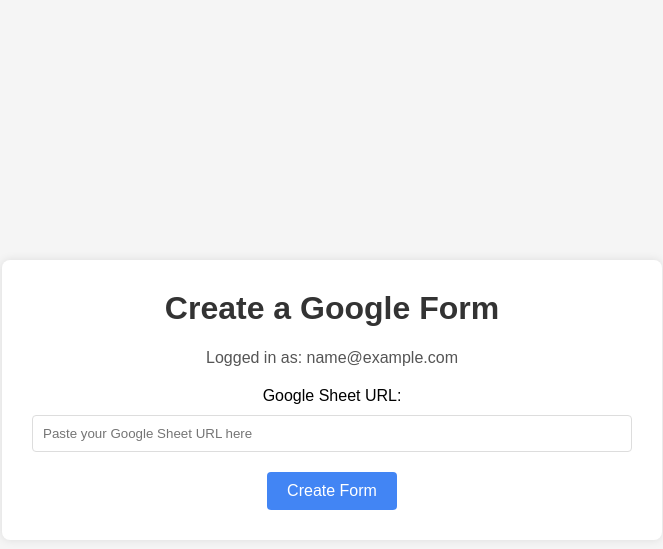
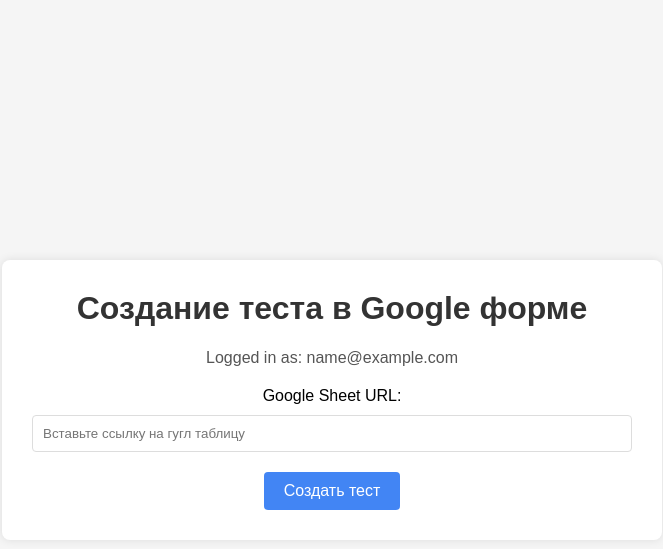
Before and after one commit to dulat76/testcreator, a Flask app: page / in a window 1280 px wide. Shown: the top 549 px of the page, without its empty margins (308-971 px from the left). Run offline with Flask 3, Linux system fonts and the light colour scheme; the visitor is signed in with stand-in values (Sample User, id 1).

Commit message:
full updated file app.py

```diff
--- a/templates/index.html
+++ b/templates/index.html
@@ -1,7 +1,7 @@
 <!DOCTYPE html>
 <html>
 <head>
-    <title>Form Creator</title>
+    <title>Создание теста в Google форме</title>
     <style>
         body {
             font-family: Arial, sans-serif;
@@ -137,7 +137,7 @@
 </head>
 <body>
     <div class="container">
-        <h1>Create a Google Form</h1>
+        <h1>Создание теста в Google форме</h1>
 
         {% with messages = get_flashed_messages() %}
           {% if messages %}
@@ -157,14 +157,14 @@
             <!-- Форма для ввода ссылки на таблицу -->
             <form method="post" action="/create_form" onsubmit="showLoading()">
                 <label for="spreadsheet_url">Google Sheet URL:</label><br>
-                <input type="text" id="spreadsheet_url" name="spreadsheet_url" placeholder="Paste your Google Sheet URL here"><br>
-                <input type="submit" value="Create Form">
+                <input type="text" id="spreadsheet_url" name="spreadsheet_url" placeholder="Вставьте ссылку на гугл таблицу"><br>
+                <input type="submit" value="Создать тест">
             </form>
 
             <!-- Анимация загрузки -->
             <div id="loading">
                 <div class="spinner"></div>
-                <p>Creating your form, please wait...</p>
+                <p>Создаю Вашу форму, подождите пожалуйста...</p>
             </div>
 
             <!-- Информация о подписке для безлимитных пользователей -->
```
